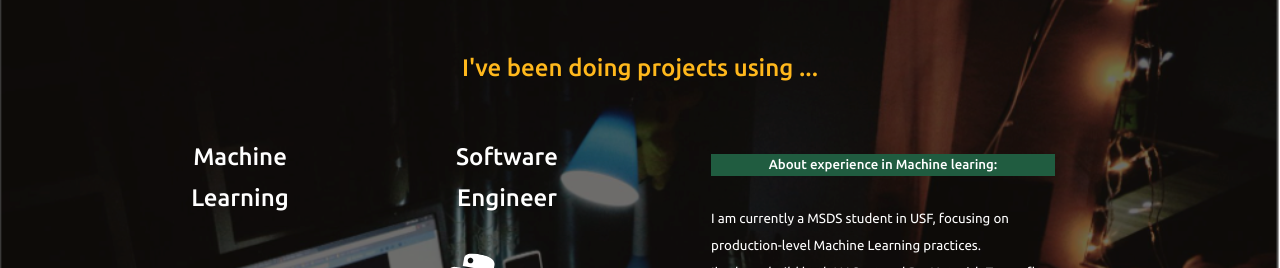
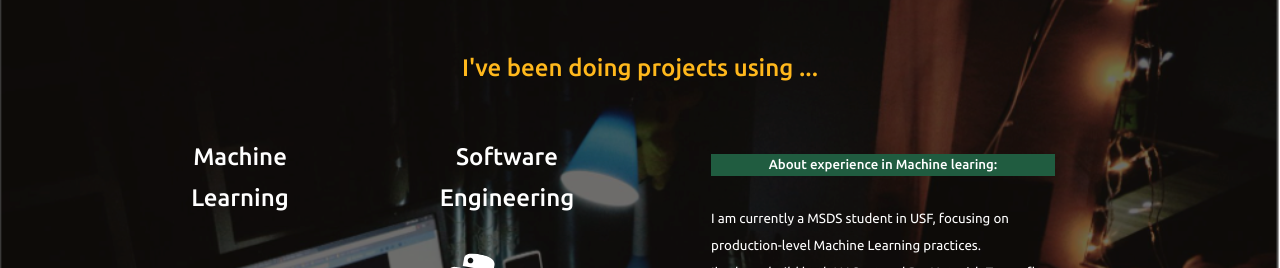
Before and after one commit to benntuecon/personal-portfolio, a React (Create React App) app in the folder react-portfolio/: page / in a window 1280 px wide. Shown: the part 880-1148 px from the top of the page. Built offline with nearby package versions, Linux system fonts and the light colour scheme.

Commit message:
typo fixz

```diff
--- a/react-portfolio/src/components/about/About.jsx
+++ b/react-portfolio/src/components/about/About.jsx
@@ -61,7 +61,7 @@ const About = () => {
                     </div>
                 </div>
                 <div className='about__me'>
-                    <h2 >Software Engineer</h2>
+                    <h2 >Software Engineering</h2>
                     <br></br>
                     <div className='about__mes'>
                         <div className='about__me-img'>
```
